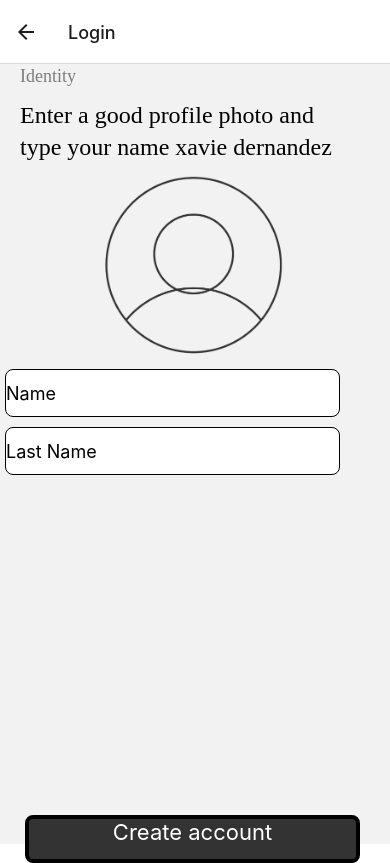
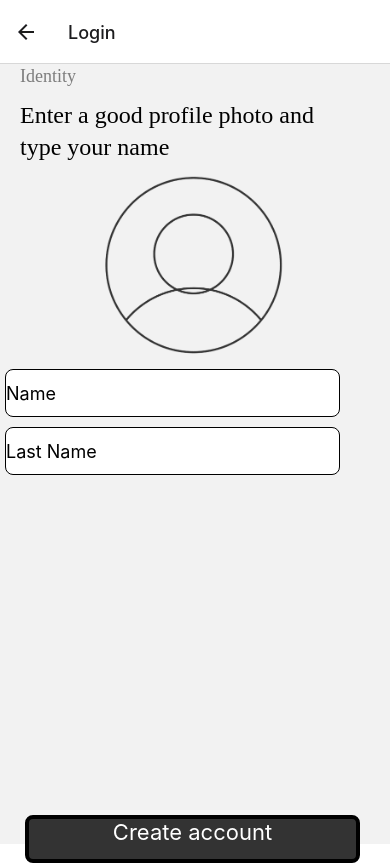
Before and after one commit to gperez2018345/ProyectoTSReact, a React Native app: screen /Login in a window 390 px wide. Built offline with nearby package versions, Linux system fonts and the light colour scheme.

Commit message:
cambio a normal
normal

```diff
--- a/src/views/login.tsx
+++ b/src/views/login.tsx
@@ -16,7 +16,7 @@ const LogIn = () => {
       <View>
         <Text style={styles.topText}>Identity</Text>
         <Text style={styles.subText}>
-          Enter a good profile photo and type your name xavie dernandez
+          Enter a good profile photo and type your name
         </Text>
         <View style={styles.container2}>
           <View style={styles.logo}>
--- a/src/views/signup.tsx
+++ b/src/views/signup.tsx
@@ -8,7 +8,7 @@ import {
 import React from 'react';
 import styles from '../../styles';
 import {useNavigation} from '@react-navigation/native';
-import theme from '../theme';
+
 
 const SignUp = ({}) => {
   const navigation = useNavigation();
```
